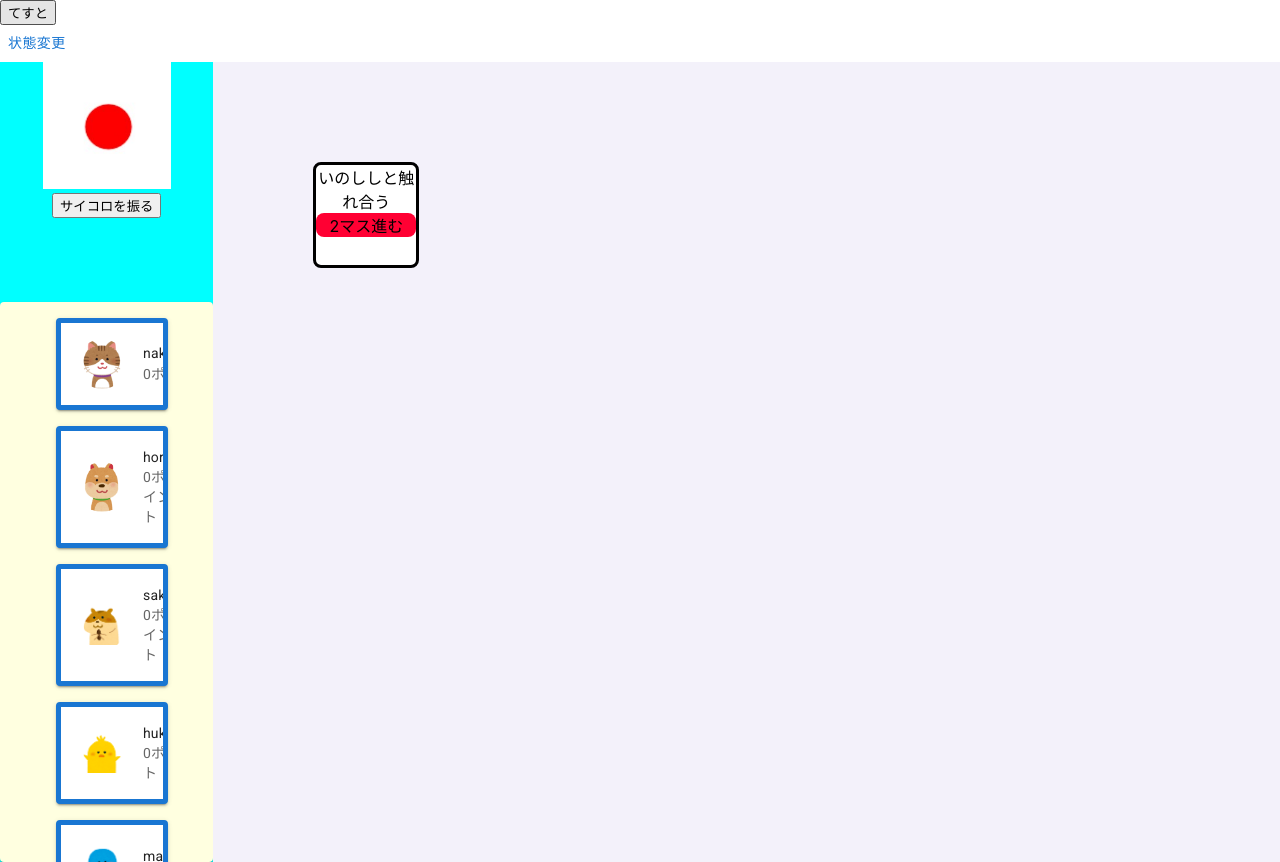
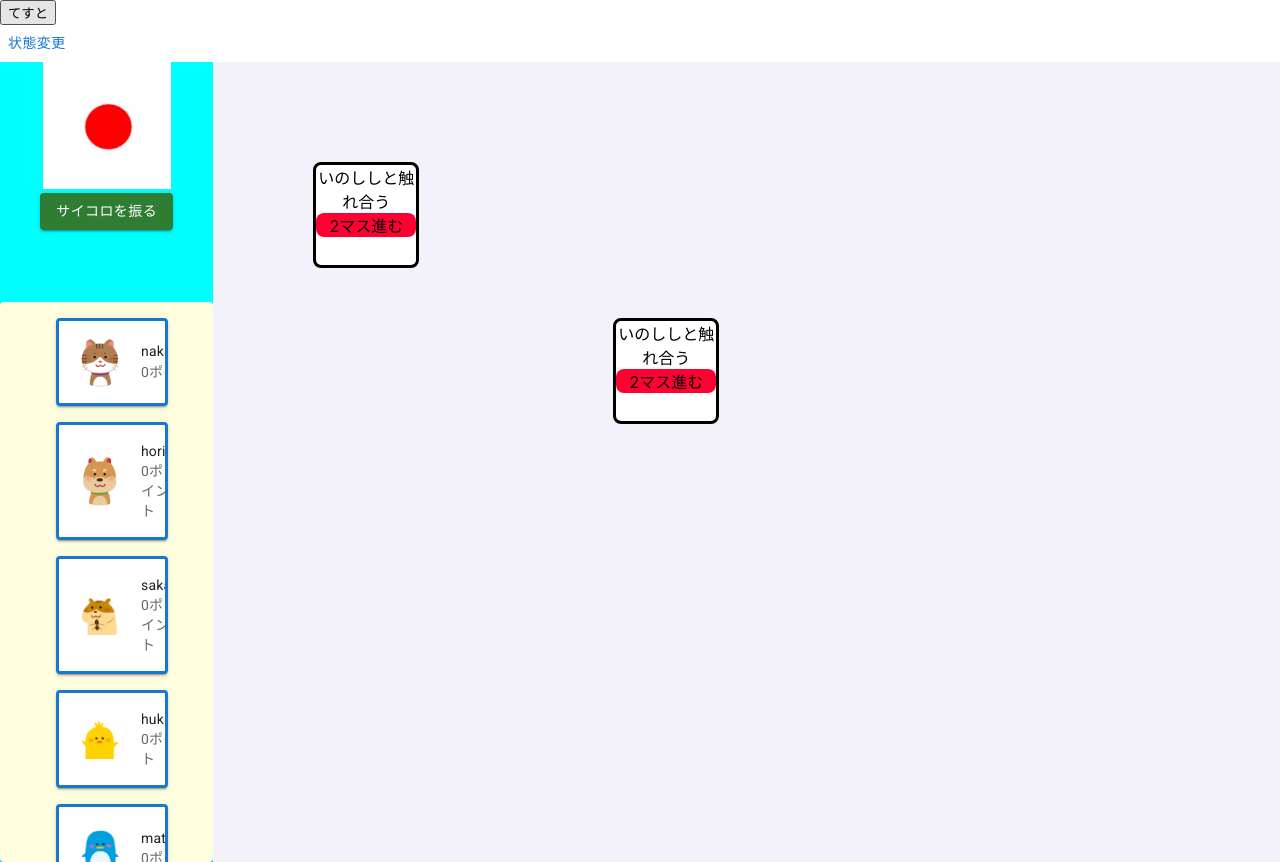
Before and after one commit to tomorrow1892/React_sugoroku2, a React (Create React App) app in the folder animation_sugoroku/: page / in a window 1280 px wide. Built offline with nearby package versions, Linux system fonts and the light colour scheme.

Commit message:
ボタンの色変えたり

```diff
--- a/animation_sugoroku/src/components/Dice2.jsx
+++ b/animation_sugoroku/src/components/Dice2.jsx
@@ -2,7 +2,7 @@ import "./css/dice.css";
 
 import React from "react";
 import { render } from "react-dom";
-
+import {Button} from "@mui/material";
 import Image1 from "./img/1dice.jpeg";
 import "./img/2dice.jpeg";
 import "./img/3dice.jpeg";
@@ -50,9 +50,9 @@ export default class DiceImage extends React.Component {
         />
         </div>
 
-        <button type="button" onClick={(e) => this.changeDice(e)}>
+        <Button variant="contained" color="success" onClick={(e) => this.changeDice(e)}>
           サイコロを振る
-        </button>
+        </Button>
       </div>
     );
   }
--- a/animation_sugoroku/src/components/Game.jsx
+++ b/animation_sugoroku/src/components/Game.jsx
@@ -54,6 +54,7 @@ export default class Game extends React.Component {
                     <Grid item xs>
                         <div style={{ "textAlign": "center","backgroundColor":"#F3F1FA" ,"height":"100vh"}}>
                             <Masu top={100} left={100}> </Masu>
+                            <Masu top={150} left={400}></Masu>
                         </div>
                     </Grid>
                 </Grid>
--- a/animation_sugoroku/src/components/PlayerList.jsx
+++ b/animation_sugoroku/src/components/PlayerList.jsx
@@ -23,7 +23,7 @@ export default class PlayerList extends React.Component {
                             <>
 
                             <Grid item xs={10}>
-                                <Card sx={{ margin: 2,border:5,borderColor: 'primary.main' ,boxShadow:2}} key={player.name} style={{ "backgroundColor": "white" }}>
+                                <Card sx={{ margin: 2,border:3,borderColor: 'primary.main' ,boxShadow:2}} key={player.name} style={{ "backgroundColor": "white" }}>
                                     <CardHeader
                                         avatar={<Avatar  sx={{ width: 50, height: 50 ,bgcolor: 'background.paper'}}><img src={`${player.icon}`} style={{width:40}} /></Avatar>}
                                         title={player.name}
```
